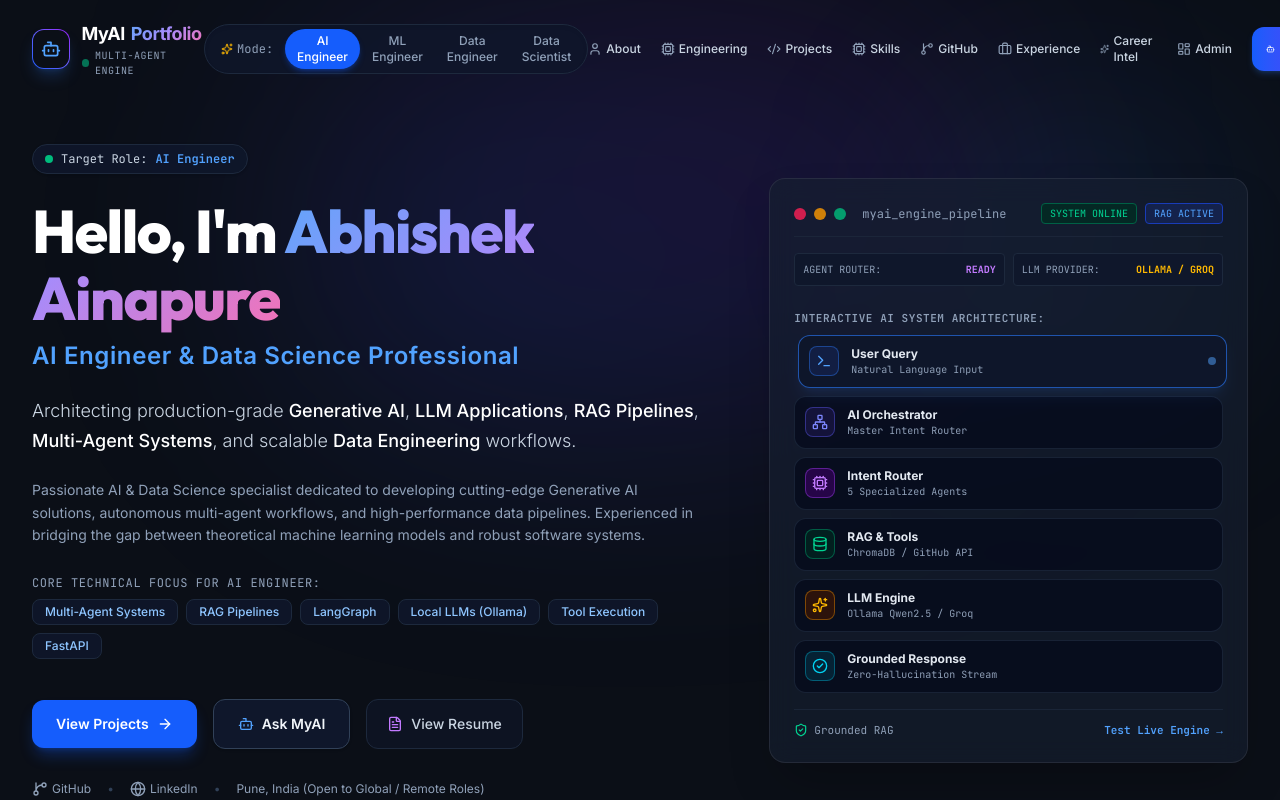
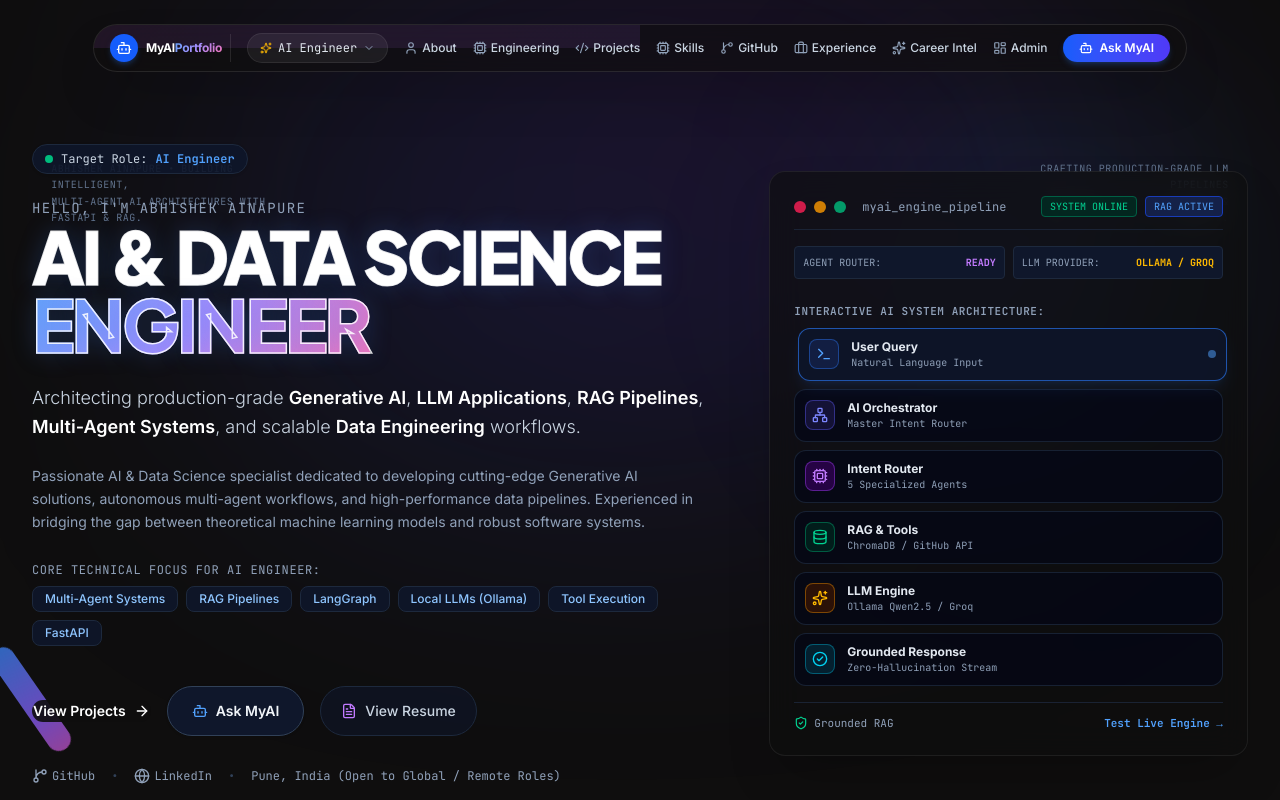
Before and after one commit to AbhiA0821/MyAI-Portfolio, a React (Vite) app: page / in a window 1280 px wide. Shown: the top 800 px of the page. Built offline with nearby package versions, Linux system fonts and the light colour scheme.

Commit message:
feat(refinement): align kinetic hero typography, floating glowing navbar, horizon glow curve, & reference design polish

```diff
--- a/index.html
+++ b/index.html
@@ -10,9 +10,9 @@
     <!-- Google Fonts -->
     <link rel="preconnect" href="https://fonts.googleapis.com">
     <link rel="preconnect" href="https://fonts.gstatic.com" crossorigin>
-    <link href="https://fonts.googleapis.com/css2?family=Inter:wght@300;400;500;600;700;800&family=JetBrains+Mono:wght@400;500;600;700&family=Outfit:wght@400;500;600;700;800&display=swap" rel="stylesheet">
+    <link href="https://fonts.googleapis.com/css2?family=Inter:wght@300;400;500;600;700;800&family=JetBrains+Mono:wght@400;500;600;700&family=Outfit:wght@400;500;600;700;800&family=Plus+Jakarta+Sans:wght@400;500;600;700;800&display=swap" rel="stylesheet">
   </head>
-  <body class="bg-[#0B0F17] text-slate-100 font-sans antialiased selection:bg-blue-500 selection:text-white min-h-screen">
+  <body class="bg-[#0F0E0E] text-slate-100 font-sans antialiased selection:bg-blue-500 selection:text-white min-h-screen overflow-x-hidden">
     <div id="root"></div>
     <script type="module" src="/src/main.tsx"></script>
   </body>
--- a/src/components/layout/Navbar.tsx
+++ b/src/components/layout/Navbar.tsx
@@ -1,5 +1,5 @@
 import React, { useState, useEffect } from 'react';
-import { Bot, Sparkles, Code2, Briefcase, User, Cpu, LayoutDashboard, GitBranch, Menu, X } from 'lucide-react';
+import { Bot, Sparkles, Code2, Briefcase, User, Cpu, LayoutDashboard, GitBranch, Menu, X, ChevronDown } from 'lucide-react';
 import type { TargetRole } from '../../types/portfolio';
 
 interface NavbarProps {
@@ -9,16 +9,8 @@ interface NavbarProps {
 }
 
 export const Navbar: React.FC<NavbarProps> = ({ selectedRole, onSelectRole, onOpenChat }) => {
-  const [scrolled, setScrolled] = useState(false);
   const [mobileMenuOpen, setMobileMenuOpen] = useState(false);
-
-  useEffect(() => {
-    const handleScroll = () => {
-      setScrolled(window.scrollY > 20);
-    };
-    window.addEventListener('scroll', handleScroll);
-    return () => window.removeEventListener('scroll', handleScroll);
-  }, []);
+  const [roleDropdownOpen, setRoleDropdownOpen] = useState(false);
 
   const navLinks = [
     { name: 'About', href: '#about', icon: User },
@@ -34,95 +26,119 @@ export const Navbar: React.FC<NavbarProps> = ({ selectedRole, onSelectRole, onOp
   const roles: TargetRole[] = ['AI Engineer', 'ML Engineer', 'Data Engineer', 'Data Scientist'];
 
   return (
-    <nav className={`fixed top-0 left-0 right-0 z-40 transition-all duration-300 ${
-      scrolled ? 'bg-[#0B0F17]/90 backdrop-blur-md border-b border-slate-800/80 shadow-lg py-3' : 'bg-transparent py-5'
-    }`}>
-      <div className="max-w-7xl mx-auto px-4 sm:px-6 lg:px-8 flex items-center justify-between">
+    <>
+      {/* Floating Centered Glassmorphic Navbar (Desktop) */}
+      <nav className="fixed top-6 left-0 right-0 z-50 hidden lg:flex justify-center pointer-events-none px-6">
+        <div className="relative rounded-full px-4 py-2 flex items-center gap-4 pointer-events-auto shadow-2xl bg-[#0F0E0E]/60 backdrop-blur-xl border border-white/10">
 
-        {/* Brand Logo */}
-        <a href="#" className="flex items-center gap-3 group">
-          <div className="w-10 h-10 rounded-xl bg-gradient-to-tr from-blue-600 via-indigo-500 to-purple-600 p-[1px] shadow-lg shadow-blue-500/20 group-hover:scale-105 transition-transform">
-            <div className="w-full h-full bg-[#0B0F17] rounded-[11px] flex items-center justify-center">
-              <Bot className="w-5 h-5 text-blue-400 group-hover:rotate-12 transition-transform" />
+          {/* Animated Spinning Conic Border */}
+          <div className="absolute inset-0 pointer-events-none overflow-hidden rounded-full p-[1px]">
+            <div className="absolute left-1/2 top-1/2 w-[180%] aspect-square -translate-x-1/2 -translate-y-1/2 animate-navbar-border-spin bg-[conic-gradient(from_0deg,#3B82F6,rgba(139,92,246,0.3)_25%,rgba(236,72,153,0.3)_75%,#3B82F6)] opacity-40"></div>
           </div>
+
+          {/* Logo Pill */}
+          <a href="#" className="relative z-10 flex items-center gap-2 pr-2 border-r border-white/10 group">
+            <div className="w-7 h-7 rounded-full bg-blue-600 flex items-center justify-center text-white shadow-md shadow-blue-500/20 group-hover:rotate-12 transition-transform">
+              <Bot className="w-4 h-4" />
             </div>
-          <div>
-            <span className="font-heading text-lg font-bold tracking-tight text-white flex items-center gap-1.5">
+            <span className="font-heading font-bold text-xs tracking-tight text-white">
               MyAI<span className="gradient-text">Portfolio</span>
             </span>
-            <div className="flex items-center gap-1.5">
-              <span className="w-2 h-2 rounded-full bg-emerald-400 animate-pulse"></span>
-              <span className="text-[10px] font-mono text-slate-400 tracking-wider uppercase">Multi-Agent Engine</span>
-            </div>
-          </div>
           </a>
 
-        {/* Target Role Selector Pills (Desktop) */}
-        <div className="hidden xl:flex items-center bg-slate-900/80 border border-slate-800 rounded-full p-1 shadow-inner">
-          <span className="text-xs font-mono text-slate-400 px-3 py-1 flex items-center gap-1">
-            <Sparkles className="w-3 h-3 text-amber-400" /> Mode:
-          </span>
+          {/* Role Dropdown Selector */}
+          <div className="relative z-10">
+            <button
+              onClick={() => setRoleDropdownOpen(!roleDropdownOpen)}
+              className="px-3 py-1.5 rounded-full bg-white/[0.06] hover:bg-white/[0.12] border border-white/[0.08] text-xs font-mono text-slate-200 flex items-center gap-1.5 transition-colors"
+            >
+              <Sparkles className="w-3 h-3 text-amber-400" />
+              <span>{selectedRole}</span>
+              <ChevronDown className="w-3 h-3 text-slate-400" />
+            </button>
+
+            {roleDropdownOpen && (
+              <div className="absolute top-full mt-2 left-0 w-44 bg-[#0F0E0E] border border-slate-800 rounded-xl p-1.5 shadow-2xl space-y-1 z-50">
+                <span className="text-[9px] font-mono text-slate-500 px-2 py-1 block uppercase">Select Profile Mode:</span>
                 {roles.map((role) => (
                   <button
                     key={role}
-              onClick={() => onSelectRole(role)}
-              className={`px-3 py-1 rounded-full text-xs font-medium transition-all ${
+                    onClick={() => {
+                      onSelectRole(role);
+                      setRoleDropdownOpen(false);
+                    }}
+                    className={`w-full text-left px-2.5 py-1.5 rounded-lg text-xs font-mono transition-colors ${
                       selectedRole === role
-                  ? 'bg-blue-600 text-white shadow-md shadow-blue-600/30'
-                  : 'text-slate-400 hover:text-slate-200 hover:bg-slate-800/60'
+                        ? 'bg-blue-600 text-white font-semibold'
+                        : 'text-slate-300 hover:bg-slate-900'
                     }`}
                   >
                     {role}
                   </button>
                 ))}
               </div>
+            )}
+          </div>
 
-        {/* Navigation Links (Desktop) */}
-        <div className="hidden lg:flex items-center gap-5">
+          {/* Nav Links */}
+          <div className="relative z-10 flex items-center gap-4">
             {navLinks.map((link) => (
               <a
                 key={link.name}
                 href={link.href}
-              className="text-xs font-medium text-slate-300 hover:text-blue-400 transition-colors flex items-center gap-1"
+                className="text-xs font-medium text-slate-300 hover:text-white transition-colors flex items-center gap-1"
               >
                 <link.icon className="w-3.5 h-3.5 text-slate-400" />
-              {link.name}
+                <span>{link.name}</span>
               </a>
             ))}
+          </div>
 
           {/* Ask MyAI Trigger Button */}
           <button
             onClick={onOpenChat}
-            className="px-3.5 py-1.5 rounded-xl bg-gradient-to-r from-blue-600 to-indigo-600 text-white text-xs font-semibold hover:opacity-95 transition-all shadow-md shadow-blue-500/20 flex items-center gap-1.5 group"
+            className="relative z-10 px-4 py-1.5 rounded-full bg-gradient-to-r from-blue-600 to-indigo-600 text-white text-xs font-semibold hover:opacity-95 transition-all shadow-md shadow-blue-500/20 flex items-center gap-1.5 group"
           >
             <Bot className="w-3.5 h-3.5 group-hover:scale-110 transition-transform" />
             <span>Ask MyAI</span>
           </button>
+
         </div>
+      </nav>
 
-        {/* Mobile Menu Button */}
-        <div className="lg:hidden flex items-center gap-2">
+      {/* Mobile Top Navbar */}
+      <nav className="fixed top-4 left-0 right-0 z-50 px-4 lg:hidden">
+        <div className="relative backdrop-blur-xl rounded-full px-4 py-2 shadow-lg flex justify-between items-center bg-[#0F0E0E]/80 border border-white/10">
+          <a href="#" className="flex items-center gap-2">
+            <div className="w-7 h-7 rounded-full bg-blue-600 flex items-center justify-center text-white">
+              <Bot className="w-4 h-4" />
+            </div>
+            <span className="font-heading font-bold text-xs text-white">MyAI Portfolio</span>
+          </a>
+
+          <div className="flex items-center gap-2">
             <button
               onClick={onOpenChat}
-            className="px-3 py-1.5 rounded-lg bg-blue-600 text-white text-xs font-semibold flex items-center gap-1.5"
+              className="px-3 py-1 rounded-full bg-blue-600 text-white text-xs font-semibold flex items-center gap-1"
             >
-            <Bot className="w-3.5 h-3.5" />
+              <Bot className="w-3 h-3" />
               <span>Ask AI</span>
             </button>
             <button
               onClick={() => setMobileMenuOpen(!mobileMenuOpen)}
-            className="p-2 text-slate-300 hover:text-white"
+              className="p-1.5 text-slate-300 hover:text-white"
             >
-            {mobileMenuOpen ? <X className="w-6 h-6" /> : <Menu className="w-6 h-6" />}
+              {mobileMenuOpen ? <X className="w-5 h-5" /> : <Menu className="w-5 h-5" />}
             </button>
           </div>
         </div>
+      </nav>
 
-      {/* Mobile Drawer */}
+      {/* Mobile Menu Drawer */}
       {mobileMenuOpen && (
-        <div className="lg:hidden bg-[#0B0F17]/95 backdrop-blur-xl border-b border-slate-800 px-4 pt-3 pb-6 space-y-4">
+        <div className="lg:hidden fixed inset-x-0 top-16 z-40 bg-[#0F0E0E]/95 backdrop-blur-xl border-b border-slate-800 px-4 py-4 space-y-4 shadow-2xl">
           <div className="space-y-1">
-            <p className="text-xs font-mono text-slate-400 px-2 mb-2">TARGET CAREER ROLE:</p>
+            <p className="text-[10px] font-mono text-slate-400 uppercase tracking-wider mb-2">TARGET PROFILE ROLE:</p>
             <div className="grid grid-cols-2 gap-2">
               {roles.map((role) => (
                 <button
@@ -131,9 +147,9 @@ export const Navbar: React.FC<NavbarProps> = ({ selectedRole, onSelectRole, onOp
                     onSelectRole(role);
                     setMobileMenuOpen(false);
                   }}
-                  className={`px-3 py-1.5 rounded-lg text-xs font-medium text-center ${
+                  className={`px-3 py-1.5 rounded-lg text-xs font-mono text-center ${
                     selectedRole === role
-                      ? 'bg-blue-600 text-white'
+                      ? 'bg-blue-600 text-white font-bold'
                       : 'bg-slate-900 text-slate-400 border border-slate-800'
                   }`}
                 >
@@ -142,13 +158,14 @@ export const Navbar: React.FC<NavbarProps> = ({ selectedRole, onSelectRole, onOp
               ))}
             </div>
           </div>
+
           <div className="pt-2 border-t border-slate-800 grid grid-cols-2 gap-2">
             {navLinks.map((link) => (
               <a
                 key={link.name}
                 href={link.href}
                 onClick={() => setMobileMenuOpen(false)}
-                className="flex items-center gap-2 text-slate-200 text-xs font-medium py-2 px-2 hover:bg-slate-800 rounded-lg"
+                className="flex items-center gap-2 text-slate-200 text-xs font-medium py-2 px-2 hover:bg-slate-900 rounded-lg"
               >
                 <link.icon className="w-4 h-4 text-blue-400" />
                 {link.name}
@@ -157,6 +174,6 @@ export const Navbar: React.FC<NavbarProps> = ({ selectedRole, onSelectRole, onOp
           </div>
         </div>
       )}
-    </nav>
+    </>
   );
 };
--- a/src/components/sections/Hero.tsx
+++ b/src/components/sections/Hero.tsx
@@ -28,15 +28,24 @@ export const Hero: React.FC<HeroProps> = ({ profile, selectedRole, onOpenChat })
   ];
 
   return (
-    <section className="relative pt-32 pb-20 md:pt-36 md:pb-24 overflow-hidden">
-      {/* Background Cinematic Glow Effects */}
-      <div className="absolute top-1/4 left-1/2 -translate-x-1/2 -translate-y-1/2 w-[700px] h-[400px] bg-gradient-to-tr from-blue-600/20 via-indigo-600/15 to-purple-600/20 blur-[130px] rounded-full pointer-events-none" />
-      <div className="absolute top-20 right-10 w-80 h-80 bg-blue-500/10 blur-[100px] rounded-full pointer-events-none" />
+    <section className="relative pt-32 pb-24 md:pt-36 md:pb-28 overflow-hidden bg-[#0F0E0E]">
+
+      {/* Background Cinematic Lighting */}
+      <div className="absolute top-1/4 left-1/2 -translate-x-1/2 -translate-y-1/2 w-[800px] h-[450px] bg-gradient-to-tr from-blue-600/20 via-indigo-600/15 to-purple-600/20 blur-[140px] rounded-full pointer-events-none" />
+      <div className="absolute top-20 right-10 w-96 h-96 bg-blue-500/10 blur-[110px] rounded-full pointer-events-none" />
+
+      {/* Floating Corner Metadata Tags (Reference Polish) */}
+      <div className="absolute left-[4%] top-[18%] hidden xl:block max-w-[240px] text-left select-none pointer-events-none font-mono text-[10px] leading-relaxed tracking-wider text-slate-500 uppercase">
+        ABHISHEK AINAPURE • BUILDING INTELLIGENT,<br/>MULTI-AGENT AI ARCHITECTURES WITH FASTAPI & RAG.
+      </div>
+      <div className="absolute right-[4%] top-[18%] hidden xl:block max-w-[240px] text-right select-none pointer-events-none font-mono text-[10px] leading-relaxed tracking-wider text-slate-500 uppercase">
+        CRAFTING PRODUCTION-GRADE LLM PIPELINES<br/>POWERED BY PYTHON, PYSPARK & CHROMADB.
+      </div>
 
       <div className="max-w-7xl mx-auto px-4 sm:px-6 lg:px-8 relative z-10">
         <div className="grid grid-cols-1 lg:grid-cols-12 gap-12 items-center">
 
-          {/* Left Side: Hero Copy */}
+          {/* Left Column: Kinetic Hero Copy */}
           <div className="lg:col-span-7 space-y-6 text-left">
 
             {/* System Status Pill */}
@@ -49,26 +58,25 @@ export const Hero: React.FC<HeroProps> = ({ profile, selectedRole, onOpenChat })
               <span className="text-blue-400 font-semibold">{selectedRole}</span>
             </div>
 
-            {/* Main Title & Positioning */}
-            <div className="space-y-2">
-              <h1 className="text-4xl sm:text-5xl lg:text-6xl font-extrabold font-heading tracking-tight text-white leading-[1.12]">
-                Hello, I'm <span className="gradient-text">{profile.name}</span>
+            {/* High-Impact Kinetic Headline */}
+            <div className="space-y-1">
+              <span className="text-sm font-mono text-slate-400 uppercase tracking-widest block">Hello, I'm {profile.name}</span>
+              <h1 className="hero-kinetic-title text-4xl sm:text-6xl lg:text-7xl font-extrabold text-white leading-[0.95] tracking-tight">
+                AI &amp; DATA SCIENCE <br />
+                <span className="gradient-text">ENGINEER</span>
               </h1>
-              <p className="text-xl sm:text-2xl text-blue-400 font-heading font-semibold tracking-wide">
-                AI Engineer & Data Science Professional
-              </p>
             </div>
 
             {/* Positioning Statement */}
             <p className="text-base sm:text-lg text-slate-300 font-light leading-relaxed max-w-2xl">
-              Architecting production-grade <span className="text-white font-medium">Generative AI</span>, <span className="text-white font-medium">LLM Applications</span>, <span className="text-white font-medium">RAG Pipelines</span>, <span className="text-white font-medium">Multi-Agent Systems</span>, and scalable <span className="text-white font-medium">Data Engineering</span> workflows.
+              Architecting production-grade <span className="text-white font-semibold">Generative AI</span>, <span className="text-white font-semibold">LLM Applications</span>, <span className="text-white font-semibold">RAG Pipelines</span>, <span className="text-white font-semibold">Multi-Agent Systems</span>, and scalable <span className="text-white font-semibold">Data Engineering</span> workflows.
             </p>
 
             <p className="text-xs sm:text-sm text-slate-400 max-w-2xl leading-relaxed">
               {profile.bio}
             </p>
 
-            {/* Role-Specific Core Stack Pills */}
+            {/* Core Technical Stack Badges */}
             <div className="space-y-2 pt-1">
               <span className="text-xs font-mono uppercase tracking-wider text-slate-400 block">Core Technical Focus for {selectedRole}:</span>
               <div className="flex flex-wrap gap-2">
@@ -83,19 +91,19 @@ export const Hero: React.FC<HeroProps> = ({ profile, selectedRole, onOpenChat })
               </div>
             </div>
 
-            {/* Hero Buttons */}
+            {/* Action Buttons */}
             <div className="pt-4 flex flex-wrap items-center gap-4">
               <a
                 href="#projects"
-                className="px-6 py-3.5 rounded-xl bg-blue-600 hover:bg-blue-500 text-white font-semibold text-sm transition-all shadow-lg shadow-blue-600/30 flex items-center gap-2 group"
+                className="glowing-border-btn px-6 py-3.5 text-white font-semibold text-sm transition-all flex items-center gap-2 group cursor-pointer"
               >
-                <span>View Projects</span>
-                <ArrowRight className="w-4 h-4 group-hover:translate-x-1 transition-transform" />
+                <span className="relative z-10">View Projects</span>
+                <ArrowRight className="relative z-10 w-4 h-4 group-hover:translate-x-1 transition-transform" />
               </a>
 
               <button
                 onClick={onOpenChat}
-                className="px-6 py-3.5 rounded-xl bg-slate-900 hover:bg-slate-800 text-slate-100 font-semibold text-sm border border-slate-700 transition-all flex items-center gap-2 shadow-sm"
+                className="px-6 py-3.5 rounded-full bg-slate-900 hover:bg-slate-800 text-slate-100 font-semibold text-sm border border-slate-700 transition-all flex items-center gap-2 shadow-sm"
               >
                 <Bot className="w-4 h-4 text-blue-400" />
                 <span>Ask MyAI</span>
@@ -103,7 +111,7 @@ export const Hero: React.FC<HeroProps> = ({ profile, selectedRole, onOpenChat })
 
               <a
                 href="#experience"
-                className="px-5 py-3.5 rounded-xl bg-slate-900/60 hover:bg-slate-800/80 text-slate-300 text-sm font-medium border border-slate-800 transition-all flex items-center gap-2"
+                className="px-5 py-3.5 rounded-full bg-slate-900/60 hover:bg-slate-800/80 text-slate-300 text-sm font-medium border border-slate-800 transition-all flex items-center gap-2"
               >
                 <FileText className="w-4 h-4 text-purple-400" />
                 <span>View Resume</span>
@@ -111,7 +119,7 @@ export const Hero: React.FC<HeroProps> = ({ profile, selectedRole, onOpenChat })
             </div>
 
             {/* Social Links */}
-            <div className="pt-2 flex items-center gap-4 text-slate-400 text-xs">
+            <div className="pt-2 flex items-center gap-4 text-slate-400 text-xs font-mono">
               <a href={profile.githubUrl} target="_blank" rel="noreferrer" className="hover:text-white flex items-center gap-1 transition-colors">
                 <GitBranch className="w-4 h-4" /> GitHub
               </a>
@@ -125,7 +133,7 @@ export const Hero: React.FC<HeroProps> = ({ profile, selectedRole, onOpenChat })
 
           </div>
 
-          {/* Right Side: Futuristic "MyAI Engine" Pipeline Visualization */}
+          {/* Right Column: Futuristic "MyAI Engine" Pipeline Visualization */}
           <div className="lg:col-span-5">
             <div className="glass-panel p-6 rounded-2xl border border-slate-800 shadow-2xl relative space-y-4">
 
@@ -213,6 +221,21 @@ export const Hero: React.FC<HeroProps> = ({ profile, selectedRole, onOpenChat })
 
         </div>
       </div>
+
+      {/* Horizon Glow SVG Curve (Reference Aesthetics) */}
+      <div className="absolute bottom-0 left-0 right-0 h-24 pointer-events-none overflow-hidden opacity-40">
+        <svg viewBox="0 0 1200 120" preserveAspectRatio="none" className="w-full h-full">
+          <defs>
+            <linearGradient id="horizonGrad" x1="0%" y1="0%" x2="100%" y2="0%">
+              <stop offset="0%" stopColor="#3B82F6" stopOpacity="0" />
+              <stop offset="50%" stopColor="#8B5CF6" stopOpacity="0.8" />
+              <stop offset="100%" stopColor="#EC4899" stopOpacity="0" />
+            </linearGradient>
+          </defs>
+          <path d="M 0 100 Q 600 20 1200 100" fill="none" stroke="url(#horizonGrad)" strokeWidth="3" />
+        </svg>
+      </div>
+
     </section>
   );
 };
--- a/src/index.css
+++ b/src/index.css
@@ -3,13 +3,13 @@
 @layer base {
   :root {
     --font-sans: 'Inter', system-ui, -apple-system, sans-serif;
-    --font-heading: 'Outfit', 'Inter', sans-serif;
+    --font-heading: 'Plus Jakarta Sans', 'Outfit', sans-serif;
     --font-mono: 'JetBrains Mono', monospace;
   }
 
   body {
     font-family: var(--font-sans);
-    background-color: #0B0F17;
+    background-color: #0F0E0E;
     color: #F9FAFB;
     overflow-x: hidden;
   }
@@ -25,21 +25,21 @@
 
 /* Glassmorphism & Custom Effects */
 .glass-panel {
-  background: rgba(22, 31, 48, 0.65);
-  backdrop-filter: blur(12px);
-  -webkit-backdrop-filter: blur(12px);
-  border: 1px solid rgba(255, 255, 255, 0.08);
+  background: rgba(15, 14, 14, 0.65);
+  backdrop-filter: blur(16px);
+  -webkit-backdrop-filter: blur(16px);
+  border: 1px solid rgba(255, 255, 255, 0.07);
 }
 
 .glass-panel-hover {
-  transition: all 0.3s cubic-bezier(0.4, 0, 0.2, 1);
+  transition: all 0.3s cubic-bezier(0.16, 1, 0.3, 1);
 }
 
 .glass-panel-hover:hover {
-  background: rgba(30, 41, 64, 0.8);
-  border-color: rgba(59, 130, 246, 0.3);
-  transform: translateY(-2px);
-  box-shadow: 0 10px 25px -5px rgba(59, 130, 246, 0.15);
+  background: rgba(22, 22, 26, 0.85);
+  border-color: rgba(59, 130, 246, 0.35);
+  transform: translateY(-3px);
+  box-shadow: 0 12px 30px -5px rgba(59, 130, 246, 0.2);
 }
 
 .gradient-text {
@@ -48,11 +48,45 @@
   -webkit-text-fill-color: transparent;
 }
 
-.gradient-border {
+.hero-kinetic-title {
+  font-family: var(--font-heading);
+  letter-spacing: -0.04em;
+  -webkit-text-stroke: 1.5px rgba(255, 255, 255, 0.85);
+  text-shadow: 0 0 25px rgba(59, 130, 246, 0.25);
+}
+
+/* Spinning Conic Border Animation for Floating Navbar */
+@keyframes navbar-border-spin {
+  from {
+    transform: translate(-50%, -50%) rotate(0deg);
+  }
+  to {
+    transform: translate(-50%, -50%) rotate(360deg);
+  }
+}
+
+.animate-navbar-border-spin {
+  animation: navbar-border-spin 8s linear infinite;
+}
+
+/* Glowing Border Button */
+.glowing-border-btn {
   position: relative;
-  border-radius: 0.75rem;
-  background: linear-gradient(135deg, rgba(59, 130, 246, 0.5), rgba(139, 92, 246, 0.5));
+  border-radius: 9999px;
+  background: rgba(15, 14, 14, 0.9);
   padding: 1px;
+}
+
+.glowing-border-btn::before {
+  content: '';
+  position: absolute;
+  inset: -1px;
+  border-radius: 9999px;
+  background: linear-gradient(90deg, #3B82F6, #8B5CF6, #EC4899, #3B82F6);
+  background-size: 200% 200%;
+  animation: navbar-border-spin 6s linear infinite;
+  z-index: -1;
+  opacity: 0.75;
 }
 
 /* Custom Scrollbar */
@@ -62,7 +96,7 @@
 }
 
 ::-webkit-scrollbar-track {
-  background: #0B0F17;
+  background: #0F0E0E;
 }
 
 ::-webkit-scrollbar-thumb {
```
Lines whose indentation alone changed are shown as unchanged.
